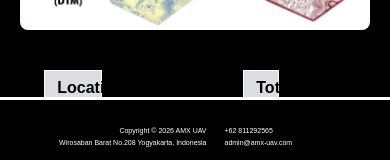
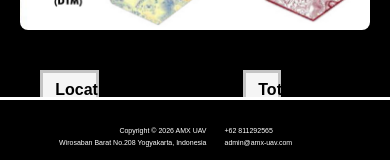
Before and after one commit to nasgmr/website-amx-next, a Next.js app: page /use-case/tourism in a window 390 px wide. Shown: the part 682-842 px from the top of the page. Built offline with nearby package versions, Linux system fonts and the light colour scheme; a web font is replaced by a local one.

Commit message:
fix: use case table mobile

```diff
--- a/src/css/style.css
+++ b/src/css/style.css
@@ -2673,17 +2673,18 @@ html, body, .homepage-body {
     text-align: left !important;
     padding: 8px 12px !important;
     width: 35% !important;
-    border: 1px solid #FFFFFF !important;
-    background-color: #DADEDF !important;
+    border: 3px solid #C4C4C4 !important;
+    background-color: #F5F5F5 !important;
     color: #000000 !important;
     font-weight: 600 !important;
     font-size: 16px !important;
+    vertical-align: middle !important;
   }
 
   .case-stats-table td {
     padding: 8px 12px !important;
     vertical-align: middle !important;
-    border: 1px solid #FFFFFF !important;
+    border: 3px solid #C4C4C4 !important;
     color: #CCCCCC !important;
     font-size: 14px !important;
   }
```
